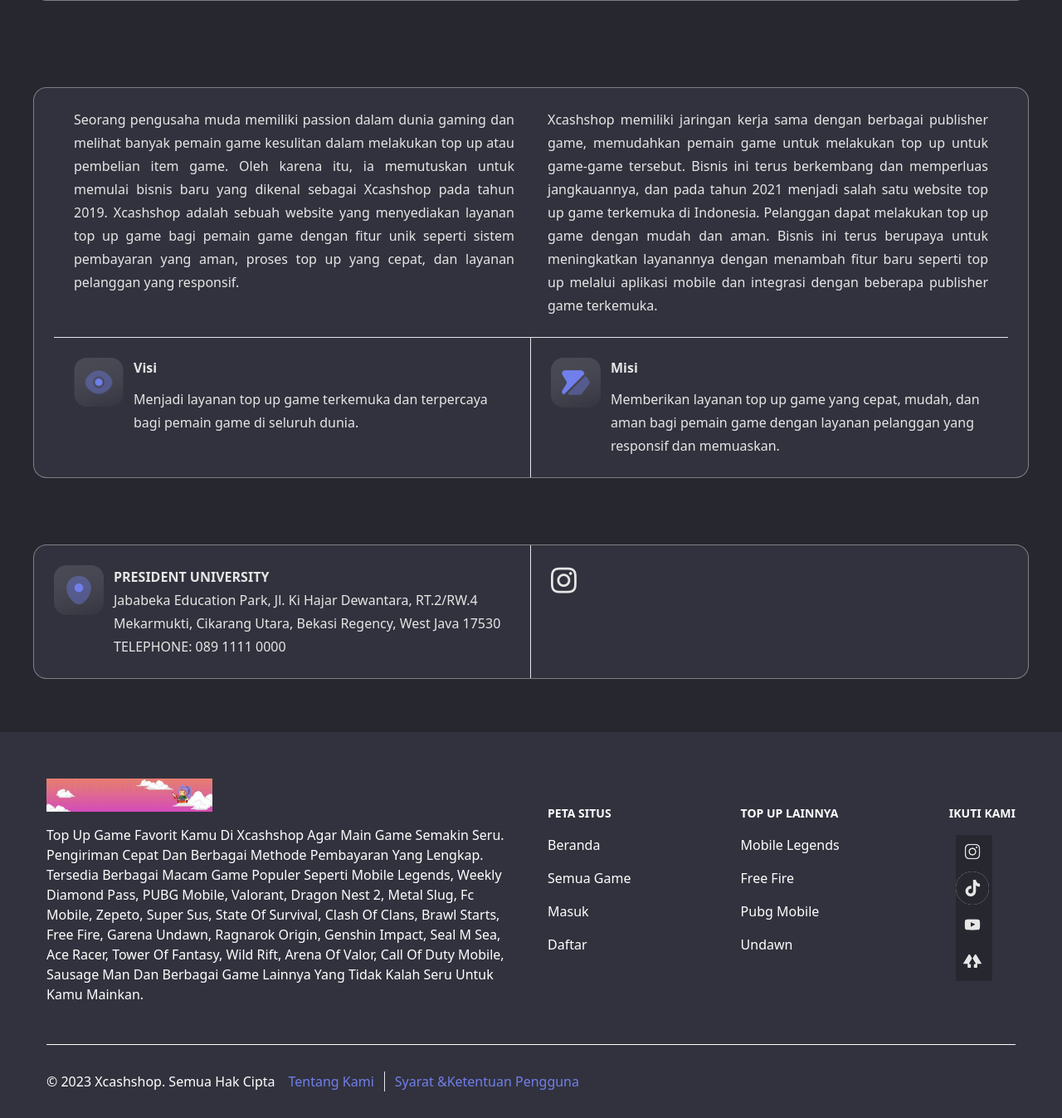
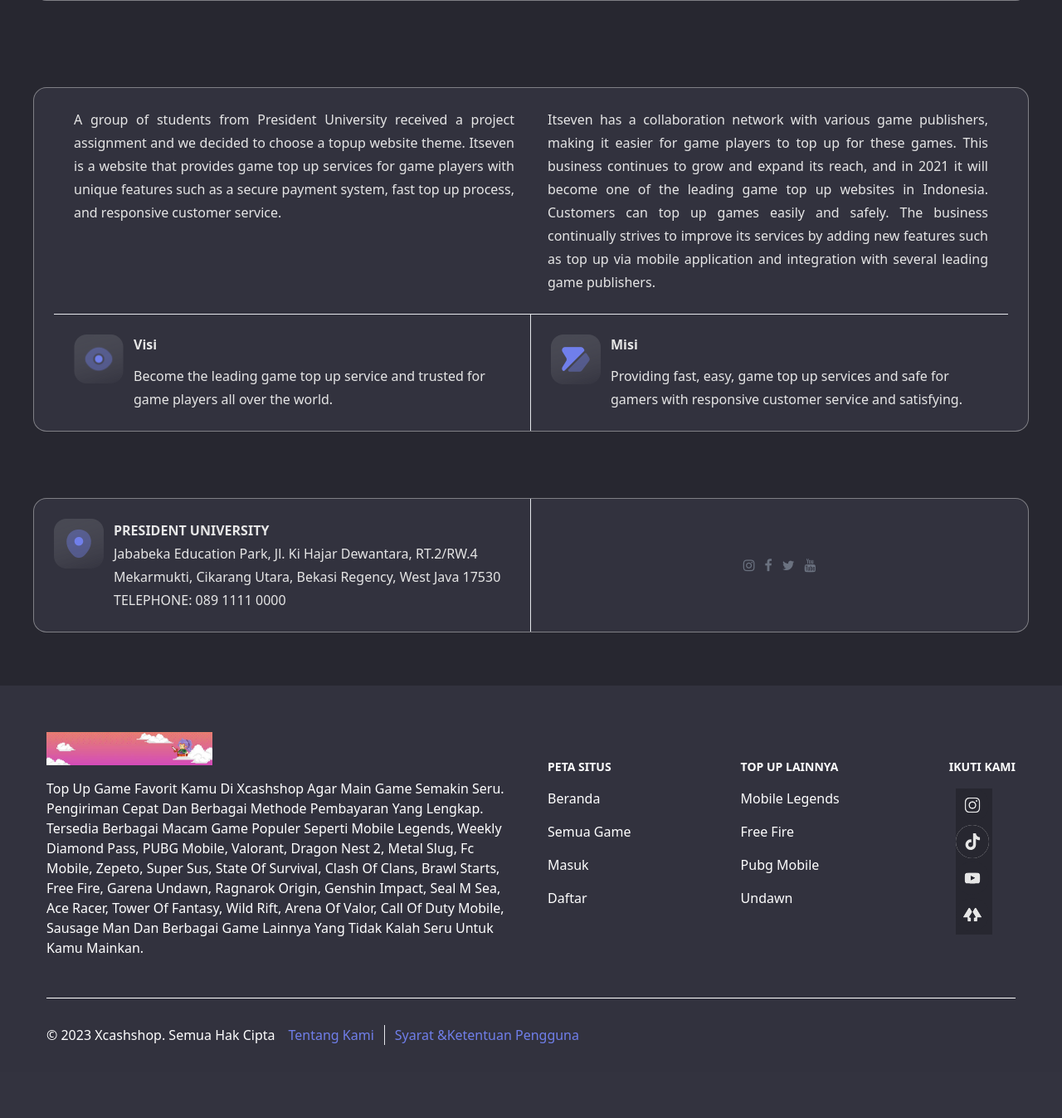
Before and after one commit to haelahpx/Database-Server_Project, a PHP site: page /about.php in a window 1280 px wide. Shown: the part 617-1964 px from the top of the page at 83% size. After the commit the page ends 1876 px from the top, so only its background shows below. Run offline with PHP 8.4, Linux system fonts and the light colour scheme.

Commit message:
Database-Server 6.1

```diff
--- a/about.php
+++ b/about.php
@@ -74,37 +74,34 @@
             <div class="rounded-2xl css-scrciq px-6">
                 <div class="flex flex-col">
                     <div class="grid grid-cols-1 md:grid-cols-2 lg:grid-cols-2 gap-3 md:gap-8 lg:gap-10 p-6 border-b border-[#626274]">
-                            <p class="text-justify leading-7">Seorang pengusaha muda memiliki passion dalam
-                                dunia gaming dan melihat banyak pemain game kesulitan dalam melakukan top up
-                                atau pembelian item game. Oleh karena itu, ia memutuskan untuk memulai
-                                bisnis baru yang dikenal sebagai Xcashshop pada tahun 2019. Xcashshop adalah
-                                sebuah website yang menyediakan layanan top up game bagi pemain game dengan
-                                fitur unik seperti sistem pembayaran yang aman, proses top up yang cepat,
-                                dan layanan pelanggan yang responsif.</p>
-                            <p class="text-justify leading-7">Xcashshop memiliki jaringan kerja sama dengan
-                                berbagai publisher game, memudahkan pemain game untuk melakukan top up untuk
-                                game-game tersebut. Bisnis ini terus berkembang dan memperluas jangkauannya,
-                                dan pada tahun 2021 menjadi salah satu website top up game terkemuka di
-                                Indonesia. Pelanggan dapat melakukan top up game dengan mudah dan aman.
-                                Bisnis ini terus berupaya untuk meningkatkan layanannya dengan menambah
-                                fitur baru seperti top up melalui aplikasi mobile dan integrasi dengan
-                                beberapa publisher game terkemuka.</p>
+                        <p class="text-justify leading-7">A group of students from President University received a project assignment and we decided to choose a topup website theme. Itseven is
+                            a website that provides game top up services for game players with
+                            unique features such as a secure payment system, fast top up process,
+                            and responsive customer service.</p>
+                        <p class="text-justify leading-7">Itseven has a collaboration network with
+                            various game publishers, making it easier for game players to top up for
+                            these games. This business continues to grow and expand its reach,
+                            and in 2021 it will become one of the leading game top up websites in
+                            Indonesia. Customers can top up games easily and safely.
+                            The business continually strives to improve its services by adding
+                            new features such as top up via mobile application and integration with
+                            several leading game publishers.</p>
                     </div>
                     <div class="grid grid-cols-1 md:grid-cols-2 lg:grid-cols-2">
                         <div class="p-6 flex lg:flex-row md:flex-row flex-col border-b lg:border-b-0 md:border-b-0 md:border-r lg:border-r border-[#626274] gap-3 items-start">
                             <img src="image/visi.png" alt="icon-visi" width="60" height="60" />
                             <div class="flex flex-col gap-3">
                                 <h3 class="text-[20px] font-semibold">Visi</h3>
-                                    <p class="leading-7">Menjadi layanan top up game terkemuka dan
-                                        terpercaya bagi pemain game di seluruh dunia.</p>
+                                <p class="leading-7">Become the leading game top up service and
+                                    trusted for game players all over the world.</p>
                             </div>
                         </div>
                         <div class="p-6 flex lg:flex-row md:flex-row flex-col gap-3 items-start"><img src="image/misi.png" alt="icon-misi" width="60" height="60" />
                             <div class="flex flex-col gap-3">
                                 <h3 class="text-[20px] font-semibold ">Misi</h3>
-                                    <p class="leading-7">Memberikan layanan top up game yang cepat, mudah,
-                                        dan aman bagi pemain game dengan layanan pelanggan yang responsif
-                                        dan memuaskan.</p>
+                                <p class="leading-7">Providing fast, easy, game top up services
+                                    and safe for gamers with responsive customer service
+                                    and satisfying.</p>
                             </div>
                         </div>
                     </div>
@@ -120,12 +117,18 @@
                         0000</p>
                 </div>
             </div>
-                <div class="p-6 flex lg:flex-row md:flex-row flex-col gap-3 items-start">
-                    <div class="flex flex-col gap-3">
-                    <i class="fa fa-instagram" style="font-size:36px"></i>
+            <div class="p-6 flex lg:flex-row md:flex-row flex-col gap-3 items-center justify-center">
+                <div class="flex gap-3">
+                    <i class="fa fa-instagram text-9xl text-gray-500 hover:text-gray-700 transition duration-300"></i>
+                    <i class="fa fa-facebook text-9xl text-gray-500 hover:text-gray-700 transition duration-300"></i>
+                </div>
+                <div class="flex gap-3">
+                    <i class="fa fa-twitter text-9xl text-gray-500 hover:text-gray-700 transition duration-300"></i>
+                    <i class="fa fa-youtube text-9xl text-gray-500 hover:text-gray-700 transition duration-300"></i>
                 </div>
             </div>
         </div>
+
     </div>
 
 
```
Lines whose indentation alone changed are shown as unchanged.
